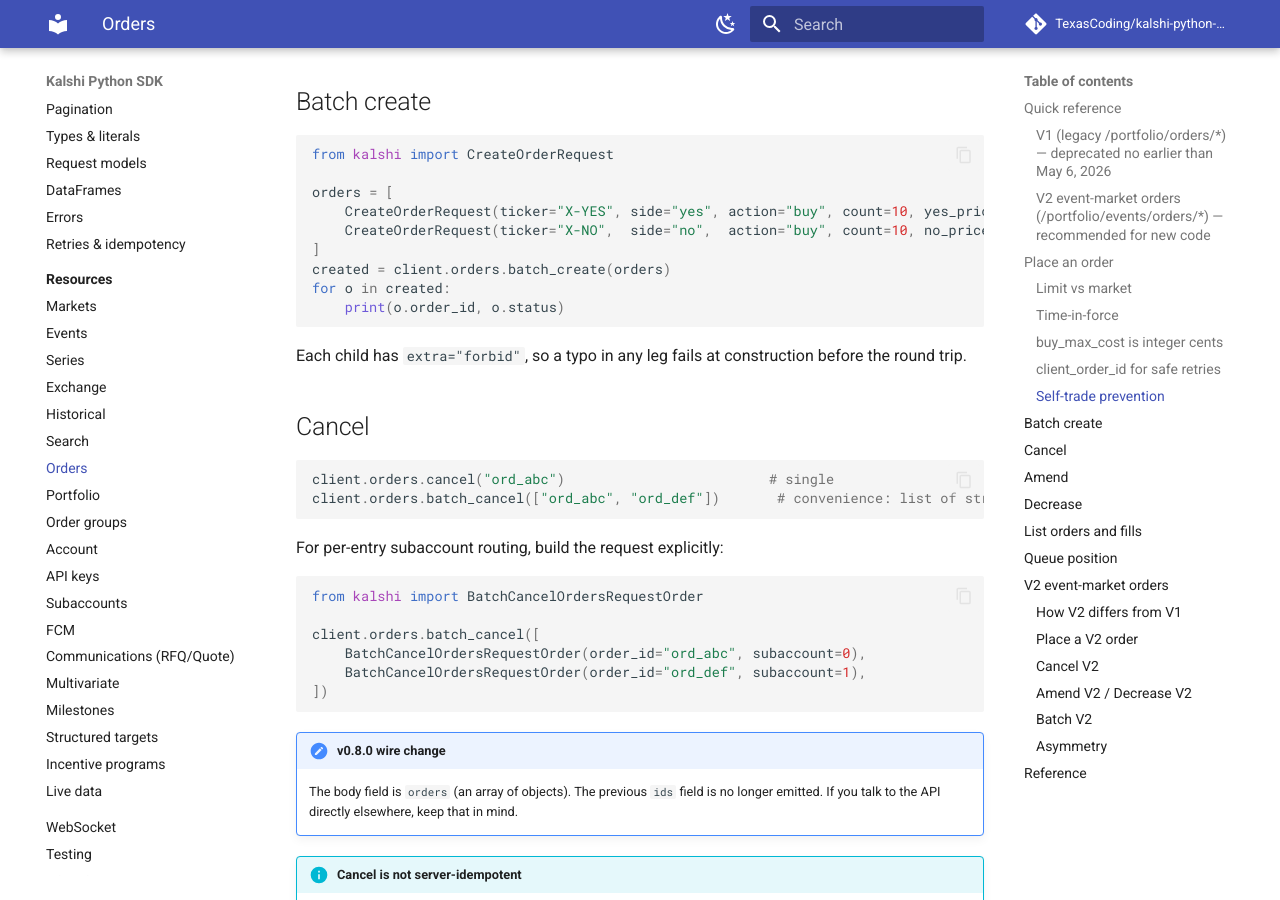
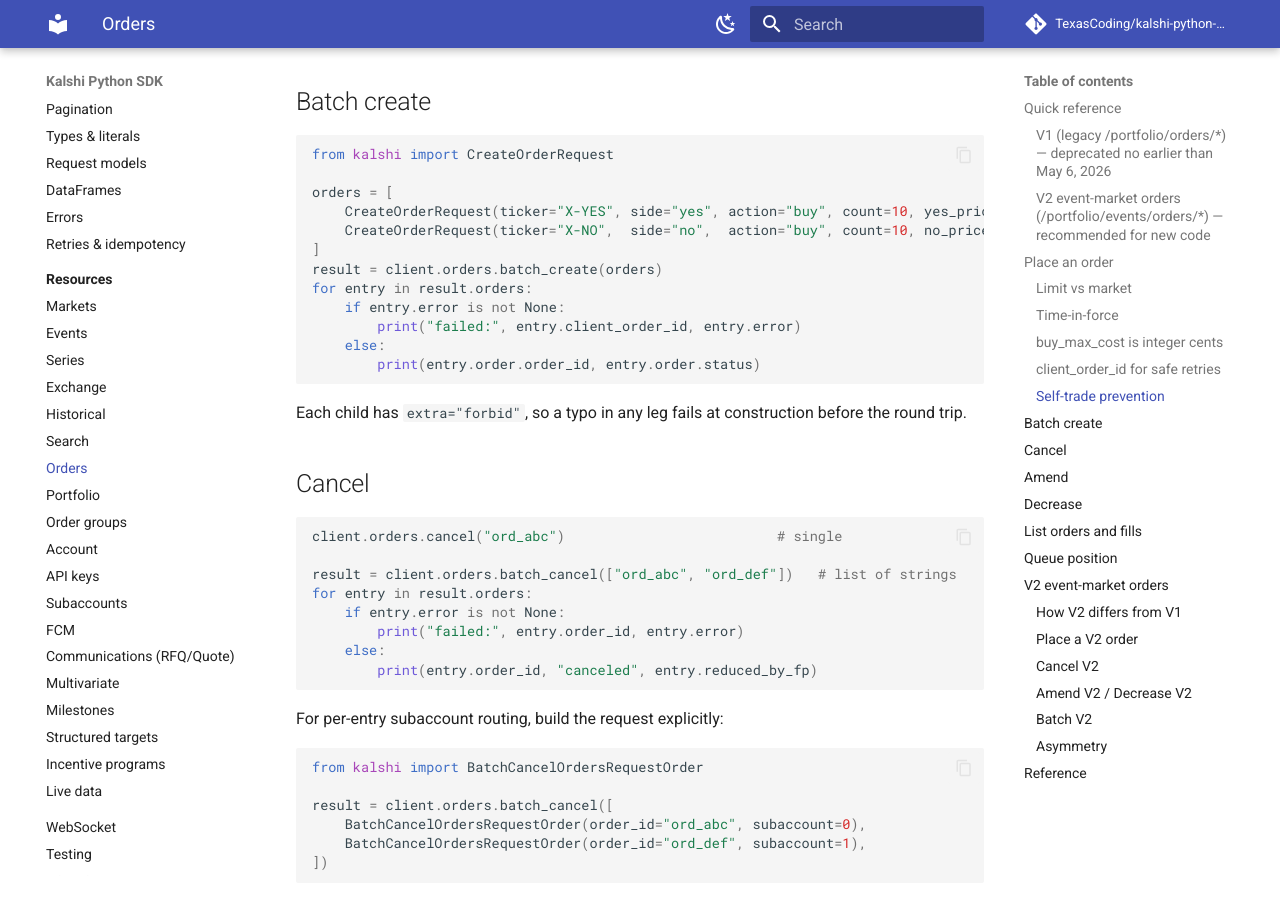
Before and after one commit to TexasCoding/kalshi-python-sdk, an MkDocs documentation site: the page built from docs/resources/orders.md, in a window 1280 px wide and 900 px high, scrolled down 3287 px. Built offline with MkDocs 1.6.1 and Material for MkDocs 9.7.7, drawn with Linux system fonts in a browser that asks for light colours; comment, search, counter and statistics services are not loaded.

Commit message:
docs(orders): fix batch_create/batch_cancel examples for v2.4 typed responses (#275)
Closes #247

````diff
--- a/docs/resources/orders.md
+++ b/docs/resources/orders.md
@@ -111,9 +111,12 @@
     CreateOrderRequest(ticker="X-YES", side="yes", action="buy", count=10, yes_price="0.60"),
     CreateOrderRequest(ticker="X-NO",  side="no",  action="buy", count=10, no_price="0.42"),
 ]
-created = client.orders.batch_create(orders)
-for o in created:
-    print(o.order_id, o.status)
+result = client.orders.batch_create(orders)
+for entry in result.orders:
+    if entry.error is not None:
+        print("failed:", entry.client_order_id, entry.error)
+    else:
+        print(entry.order.order_id, entry.order.status)
 ```
 
 Each child has `extra="forbid"`, so a typo in any leg fails at construction
@@ -122,8 +125,14 @@
 ## Cancel
 
 ```python
-client.orders.cancel("ord_abc")                         # single
-client.orders.batch_cancel(["ord_abc", "ord_def"])       # convenience: list of strings
+client.orders.cancel("ord_abc")                          # single
+
+result = client.orders.batch_cancel(["ord_abc", "ord_def"])   # list of strings
+for entry in result.orders:
+    if entry.error is not None:
+        print("failed:", entry.order_id, entry.error)
+    else:
+        print(entry.order_id, "canceled", entry.reduced_by_fp)
 ```
 
 For per-entry subaccount routing, build the request explicitly:
@@ -131,7 +140,7 @@
 ```python
 from kalshi import BatchCancelOrdersRequestOrder
 
-client.orders.batch_cancel([
+result = client.orders.batch_cancel([
     BatchCancelOrdersRequestOrder(order_id="ord_abc", subaccount=0),
     BatchCancelOrdersRequestOrder(order_id="ord_def", subaccount=1),
 ])
````
